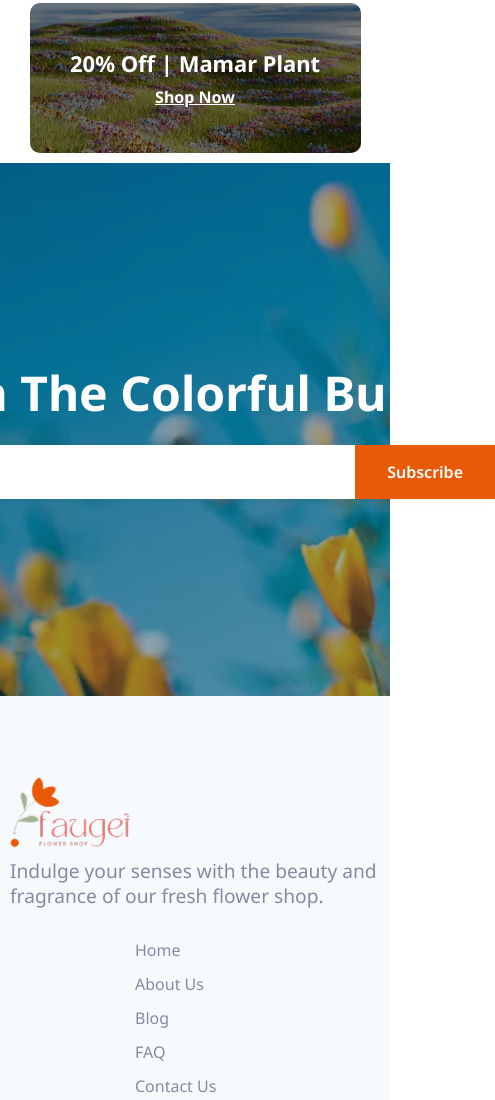
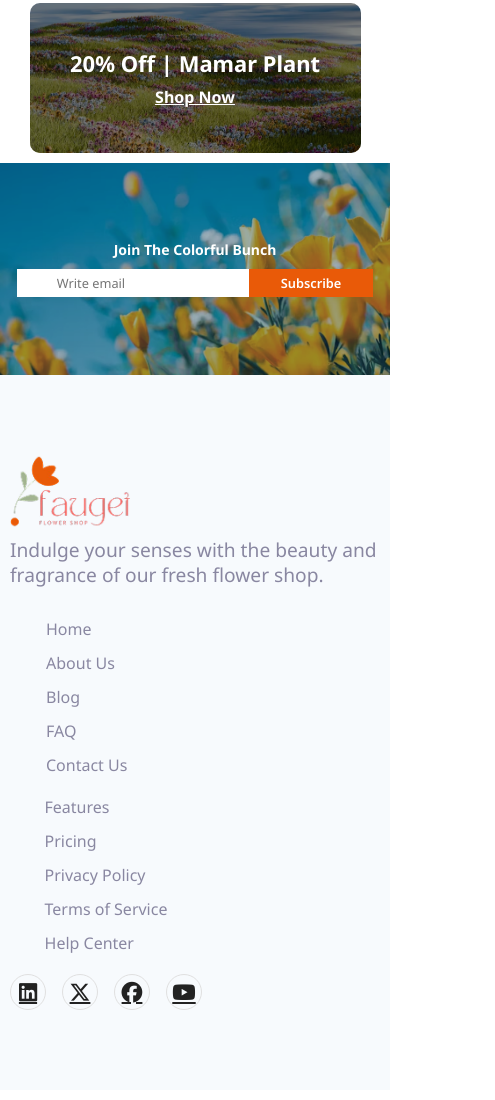
Before and after one commit to shahidur-rahman18/assignment_2-, a plain HTML site: page index.html in a window 390 px wide. Shown: the part 3551-4651 px from the top of the page, 495 px wide, since content can reach past the window. Drawn offline with Linux system fonts and the light colour scheme.

Commit message:
footer responsive

```diff
--- a/index.html
+++ b/index.html
@@ -251,8 +251,8 @@
            <div>
             <h2 class="title">Join the colorful Bunch</h2>
                   <div class="input">
-                    <input class="text-secondary-color " type="text" placeholder="Write email">
-                   <button class="">Subscribe</button>
+                    <input class="input-text text-secondary-color " type="text" placeholder="Write email">
+                   <button class="btn-subscribe">Subscribe</button>
                   </div>
            </div>
 
--- a/styles/style.css
+++ b/styles/style.css
@@ -361,7 +361,7 @@ h4 {
   font-weight: 600;
   cursor: pointer;
   border-radius: 0;
-  transition: background 0.2s;
+  transition:0.2s;
 }
 
 .input button:hover {
@@ -458,7 +458,7 @@ footer {
   height: 36px;
   color: #222;
   font-size: 1.3rem;
-  transition: background 0.2s, color 0.2s;
+  transition:0.2s, color 0.2s;
   border: 1px solid #e0e0e0;
 }
 
@@ -603,4 +603,63 @@ footer {
   }
 
 
+
+  /* join section---------  */
+
+  .subscribe{
+    min-width:50vw;
+    margin: 0 auto;
+    height: 212px;
+
+  }
+
+.title{
+  font-weight: 700px;
+  font-size: .875rem;
+  text-align: center;
+  margin-bottom: 10px;
 }
+
+
+  .input {
+
+
+    min-width: 50vw;
+    margin: 0 auto;
+
+
+
+}
+
+.input button{
+  font-size: .8rem
+}
+
+.input input[type="text"] {
+    flex: 1;
+    padding: 5px 40px;
+    border: none;
+    outline: none;
+    font-size: .8rem;
+    border-radius: 0;
+}
+
+
+/* ---------footer section----------  */
+.footer-container {
+        flex-direction: column;
+        align-items: flex-start;
+        gap: 30px;
+        padding: 30px 10px;
+    }
+
+
+
+
+
+
+
+
+
+
+}
```
